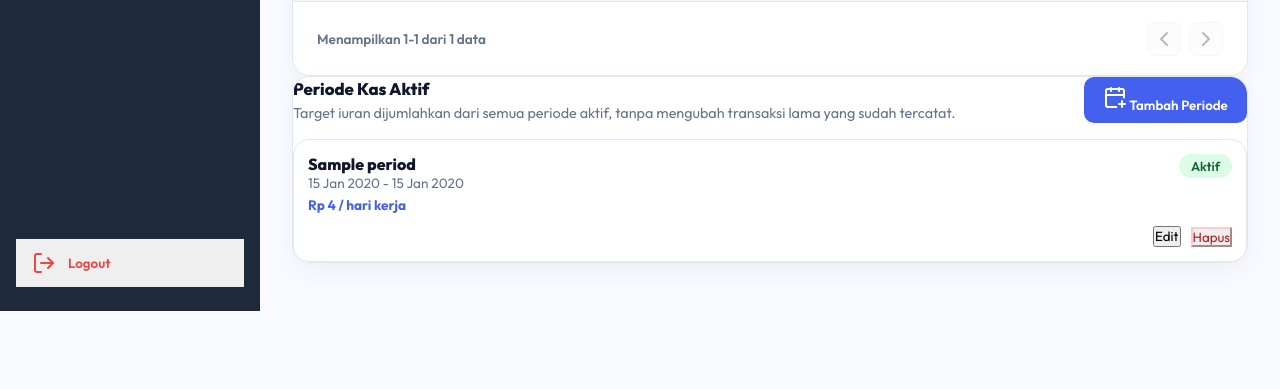
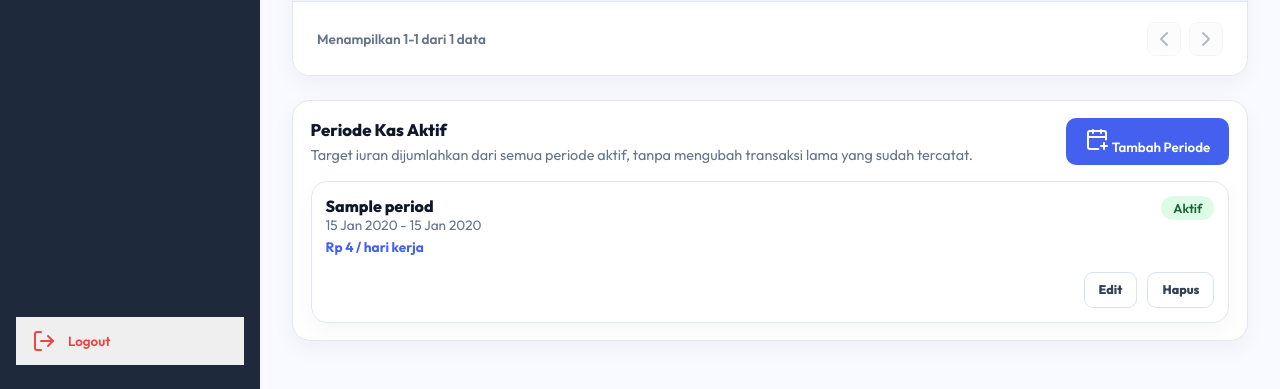
Before and after one commit to aris0996/famousbytee, a Flask app: page /fund in a window 1280 px wide. Shown: the part 1093-1482 px from the top of the page. Before the commit the page ends 1404 px from the top, so only its background shows below. Run offline with Flask 3, Linux system fonts and the light colour scheme; a user stored in the database is signed in; data comes from the database, SQL or seed files in the repository; tables that the repository leaves empty hold one stand-in row (values such as "Sample post"); parts of the project's set-up code (start-up, migrations or seed data) failed here and were passed over; some libraries are stand-ins or nearby versions.

Commit message:
Fix cash period card spacing and actions

```diff
--- a/templates/batch_fund.html
+++ b/templates/batch_fund.html
@@ -613,7 +613,9 @@
     }
 
     .period-section {
+        margin-top: 1.5rem;
         margin-bottom: 1rem;
+        padding: 1.1rem;
         background: linear-gradient(180deg, #ffffff 0%, #f8fafc 100%);
         border: 1px solid #e2e8f0;
     }
@@ -639,6 +641,9 @@
         padding: 14px;
         background: #fff;
         box-shadow: 0 8px 24px rgba(15, 23, 42, 0.04);
+        display: flex;
+        flex-direction: column;
+        gap: 1rem;
     }
 
     .period-card-top {
@@ -669,13 +674,32 @@
         display: flex;
         justify-content: flex-end;
         gap: 10px;
-        margin-top: 12px;
-    }
+        margin-top: auto;
+    }
+
+    .period-actions .btn-sm {
+        min-height: 36px;
+        padding: 8px 14px;
+        border: 1px solid #dbe3f0;
+        border-radius: 9px;
+        background: #fff;
+        color: #334155;
+        font: inherit;
+        font-size: .78rem;
+        font-weight: 800;
+        cursor: pointer;
+        text-decoration: none;
+        transition: background .2s ease, border-color .2s ease, color .2s ease, transform .2s ease;
+    }
+
+    .period-actions .btn-sm:hover { transform: translateY(-1px); border-color: var(--primary); color: var(--primary); background: #f5f7ff; }
 
     .period-delete-btn {
         color: #b91c1c;
         border-color: #fecaca;
     }
+
+    .period-actions .period-delete-btn:hover { color: #b91c1c; border-color: #fca5a5; background: #fff1f2; }
 
     .tab-btn {
         background: none;
```
